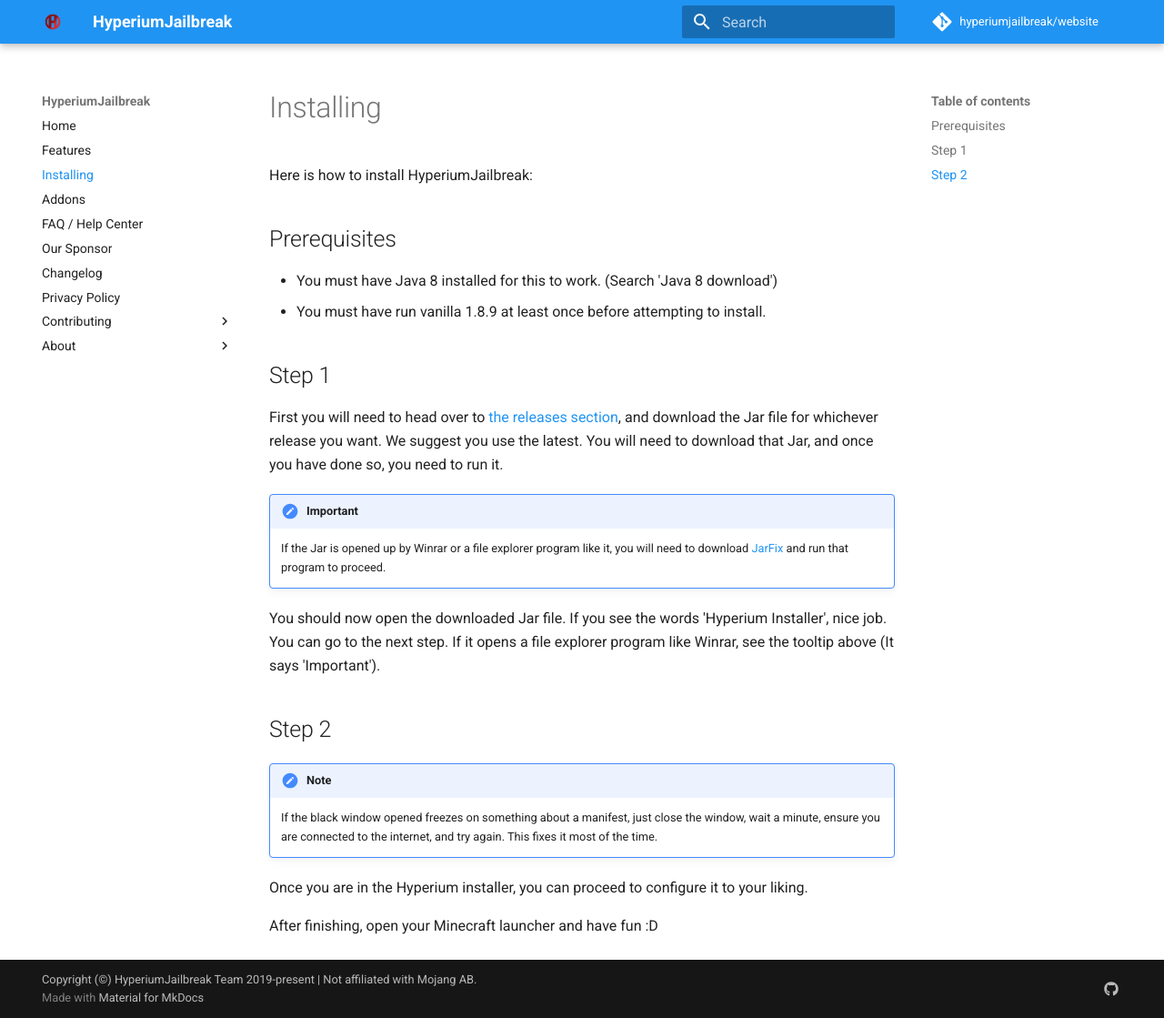
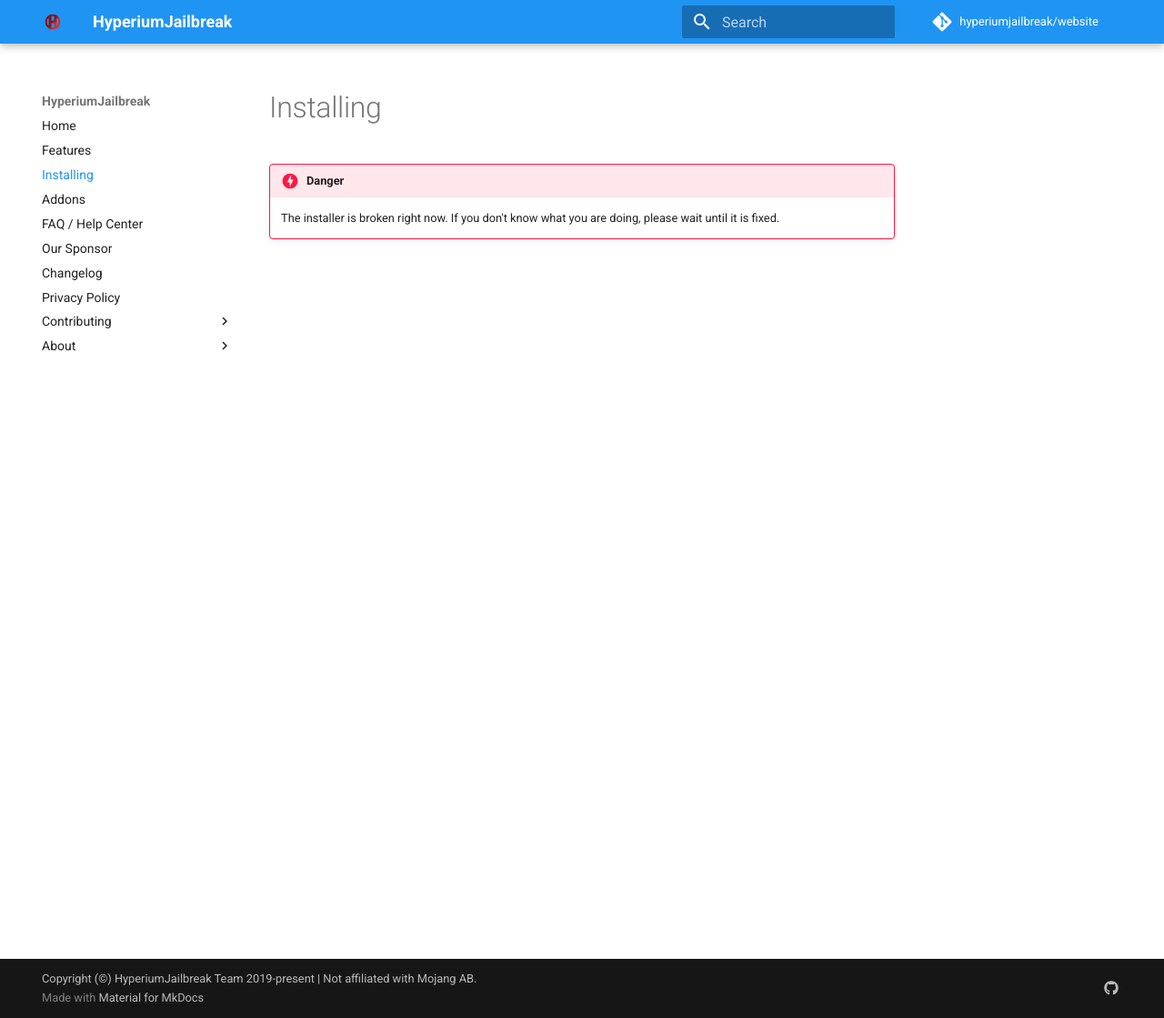
Before and after one commit to hyperiumjailbreak/hyperiumjailbreak.github.io, an MkDocs documentation site: the page built from docs/installation.md, in a window 1280 px wide and 1119 px high. Shown: the whole window at 91% size. Built offline with MkDocs 1.6.1 and Material for MkDocs 9.7.7, drawn with Linux system fonts in a browser that asks for light colours; comment, search, counter and statistics services are not loaded.

Commit message:
Note that installation is broken right now

```diff
--- a/docs/installation.md
+++ b/docs/installation.md
@@ -1,5 +1,9 @@
 # Installing
 
+!!! danger
+    The installer is broken right now. If you don't know what you are doing, please wait until it is fixed.
+
+<!--
 Here is how to install HyperiumJailbreak:
 
 ## Prerequisites
@@ -13,13 +17,12 @@
 You will need to download that Jar, and once you have done so, you need to run it.
 
 !!! important
-    If the Jar is opened up by Winrar or a file explorer program
-    like it, you will need to download
-    [JarFix](https://johann.loefflmann.net/en/software/jarfix/index.html#Download)
-    and run that program to proceed.
+    If the Jar is opened up by WinRAR, 7-Zip, or a different file explorer program instead of just the installer window,
+    you will need to download [JarFix](https://johann.loefflmann.net/en/software/jarfix/index.html#Download)
+    and run that program before you proceed.
 
 You should now open the downloaded Jar file. If you see the words 'Hyperium Installer', nice job. You can go to the next step.
-If it opens a file explorer program like Winrar, see the tooltip above (It says 'Important').
+If it opens a file explorer program like WinRAR, see the tooltip above (It says 'Important').
 
 ## Step 2
 
@@ -30,4 +33,5 @@
 
 Once you are in the Hyperium installer, you can proceed to configure it to your liking.
 
-After finishing, open your Minecraft launcher and have fun :D
+After finishing, open your Minecraft launcher and have fun :smile:
+-->
```
